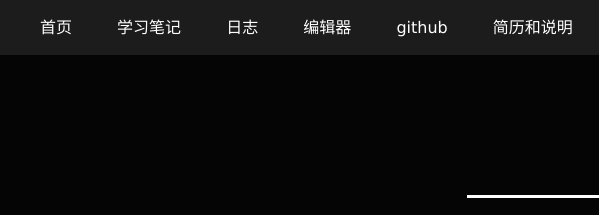
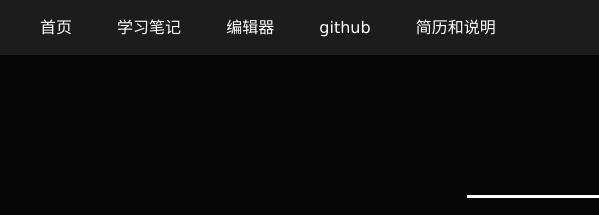
Before and after one commit to Curry-wei98/PersonalBlog, a website: page src/index.html in a window 1280 px wide. Shown: the top 215 px of the page, 0-599 px from the left. Drawn offline with Linux system fonts and the light colour scheme.

Commit message:
先不显示日志了

```diff
--- a/src/index.html
+++ b/src/index.html
@@ -14,7 +14,7 @@
         <ul id="bar">
             <li>首页</li>
             <li data-name="notes">学习笔记</li>
-            <li data-name="daily">日志</li>
+            <!--<li data-name="daily">日志</li>-->
             <li data-name="edit" onclick="window.open('/Blog/edit.html')">编辑器</li>
             <li class="bar-right" onclick="window.open('https://github.com/higuaifan');">github</li>
             <li class="bar-right" data-name="resume">简历和说明</li>
```
